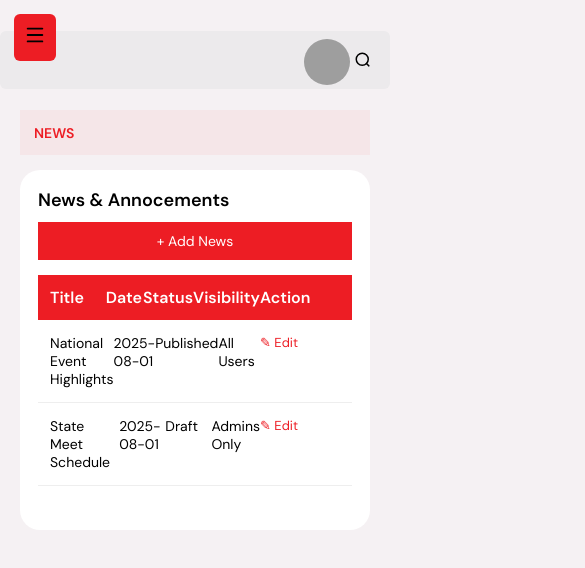
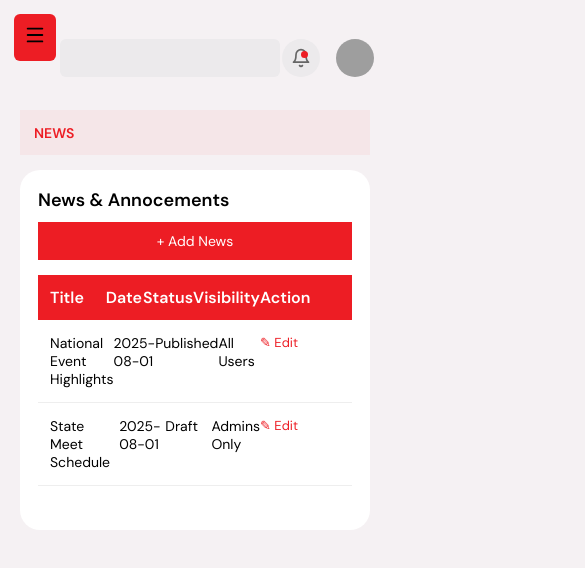
Before and after one commit to Nivas-git07/malaysia_project, a React (Create React App) app: page /news in a window 390 px wide. Shown: the top 568 px of the page, 585 px wide, since content can reach past the window. Built offline with nearby package versions, Linux system fonts and the light colour scheme; grey boxes are pictures that could not be loaded.

Commit message:
commited navbar mobile

```diff
--- a/src/admin/style/Settings.css
+++ b/src/admin/style/Settings.css
@@ -205,55 +205,50 @@ body {
 
 /* ================= MOBILE ================= */
 
-@media (max-width: 1200px) {
+/* ================= MOBILE NAVBAR ALIGNMENT ================= */
 
-  .profileContainer,
-  .personalTitle,
-  .navSearchWrapper {
-    position: relative;
-    left: auto;
-    top: auto;
-    width: 100%;
-  }
+@media (max-width:900px){
 
- /* ===== BELL EXACT STYLE ===== */
+/* SEARCH BAR POSITION */
+.navSearchWrapper{
+  position:absolute;
+  top:39px;
 
-.bell {
-  position: absolute;
-  width: 32px;
-  height: 32px;
-  top: 50.58px;
-  left: 1280.05px;
-  background: #ECEAEC;   /* light grey like image */
-  border-radius: 50%;    /* perfect circle */
-  display: flex;
-  align-items: center;
-  justify-content: center;
+  left:70px;                 /* ⭐ space for menu icon */
+  right:120px;               /* ⭐ leaves space for bell + avatar */
+
+  width:auto;                /* ⭐ IMPORTANT */
+  height:42px;
 }
 
-/* red notification dot */
-.bellDot {
-  position: absolute;
-  width: 6px;
-  height: 6px;
-  background: #ED1D24;
-  border-radius: 50%;
-  top: 6px;
-  right: 6px;
+/* BELL POSITION */
+.bell{
+  position:absolute;
+  top:39px;
+  right:70px;                /* ⭐ sits before avatar */
+  width:38px;
+  height:38px;
 }
 
+/* AVATAR POSITION */
+.navAvatar{
+  position:absolute;
+  top:39px;
+  right:16px;
+  width:38px;
+  height:38px;
+}
 
-  .formGrid {
-    grid-template-columns: 1fr;
-  }
+}
 
-  .buttonRow {
-    flex-direction: column;
-    gap: 15px;
-  }
+/* ================= SMALL PHONES ================= */
 
-  .discardBtn,
-  .saveBtn {
-    width: 100%;
-  }
+@media (max-width:480px){
+
+.navSearchWrapper{
+  left:60px;
+  right:110px;
+  height:38px;
 }
+
+}
```
